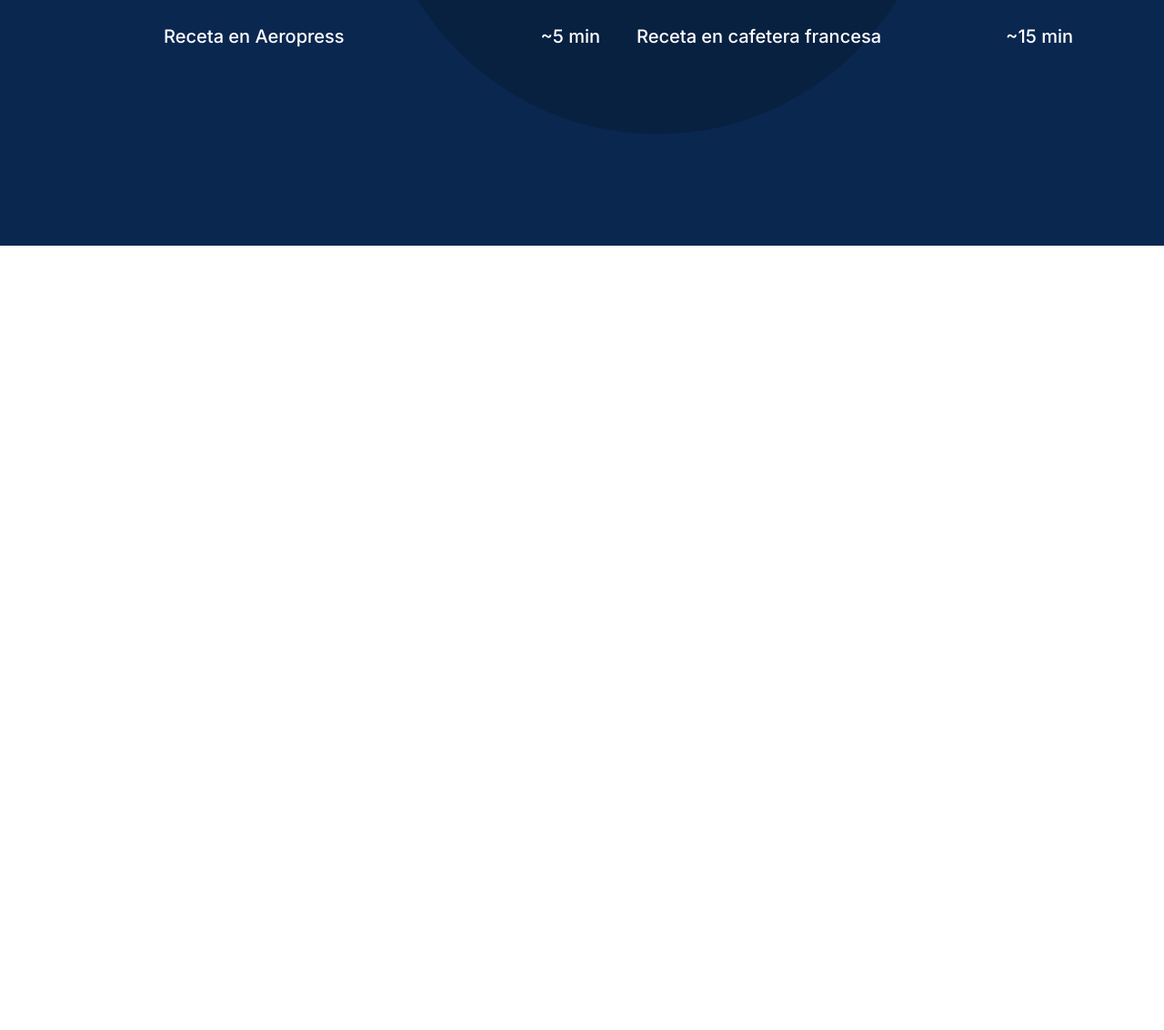
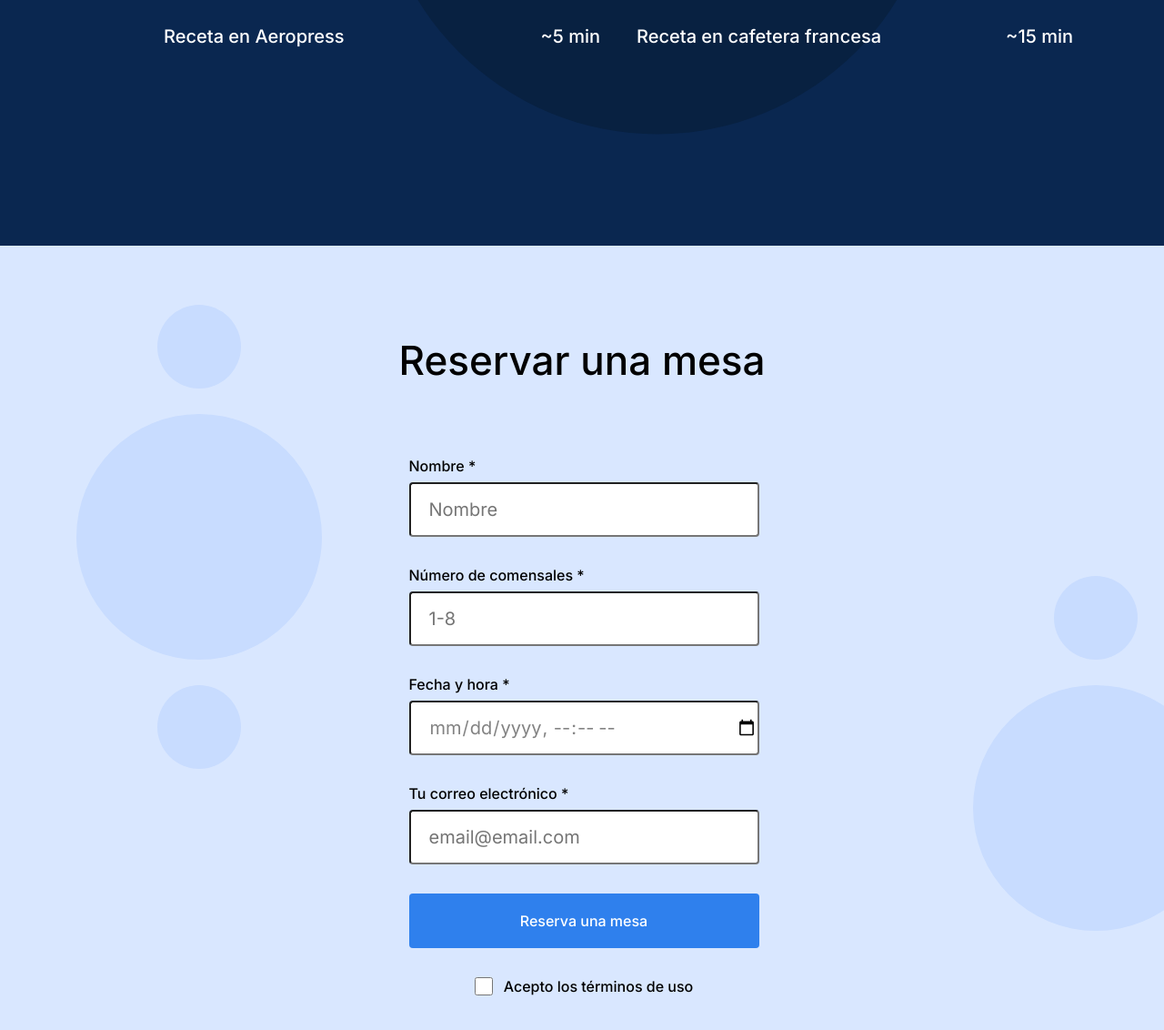
Before and after one commit to JeanCarlo1016/web_project_coffeeshop, a plain HTML site: page index.html in a window 1280 px wide. Shown: the part 1432-2564 px from the top of the page at 91% size. Before the commit the page ends 1702 px from the top, so only its background shows below. Drawn offline with Linux system fonts and the light colour scheme.

Commit message:
Completado el stage3

```diff
--- a/index.html
+++ b/index.html
@@ -85,7 +85,34 @@
           </div>
         </div>
       </section>
-      <section class="reservation" id="reservation"></section>
+      <section class="reservation" id="reservation">
+        <h1 class="reservation__title">Reservar una mesa</h1>
+        <form class="reservation__form form">
+          <fieldset class="form__fieldset">
+            <label class="form__label">
+              Nombre *
+            </label>
+            <input class="form__input" type="text" placeholder="Nombre" required>
+            <label class="form__label">
+              Número de comensales *
+            </label>
+            <input class="form__input" type="number" min="1" max="8" placeholder="1-8" required>
+            <label class="form__label">
+              Fecha y hora *
+            </label>
+            <input class="form__input" type="datetime-local" required>
+            <label class="form__label">
+              Tu correo electrónico *
+            </label>
+            <input class="form__input" type="email" placeholder="email@email.com" required>
+            <button class="form__button" type="submit">Reserva una mesa</button>
+            <label class="form__label form__label-checkbox">
+              <input class="form__checkbox" type="checkbox" required>
+              Acepto los términos de uso
+            </label>
+          </fieldset>
+        </form>
+      </section>
     </main>
     <footer class="footer"></footer>
   </div>
--- a/pages/index.css
+++ b/pages/index.css
@@ -169,3 +169,78 @@ iframe {
   font-size: 20px;
   line-height: 30px;
 }
+
+.reservation {
+  display: flex;
+  flex-direction: column;
+  align-items: center;
+  background-color: #D9E7FF;
+  background-image: url(/images/background_reservation.svg);
+  background-repeat: no-repeat;
+  background-size: cover;
+}
+
+.reservation__title {
+  padding: 100px 0 80px;
+  font-weight: 500;
+  font-size: 44px;
+  line-height: 52px;
+}
+
+.reservation__form {
+  max-width: 385px;
+}
+
+.form__fieldset {
+  display: flex;
+  flex-direction: column;
+  border: none;
+  padding: 0;
+  width: 385px;
+  margin-bottom: 120px;
+}
+
+.form__label {
+  margin-bottom: 8px;
+  font-weight: 500;
+  line-height: 20px;
+}
+
+.form__input {
+  box-sizing: border-box;
+  border-radius: 4px;
+  height: 60px;
+  margin-bottom: 32px;
+  padding-left: 20px;
+  font-size: 20px;
+  line-height: 30px;
+  color: #838383;
+}
+
+.form__button {
+  background-color: #2f80ed;
+  color: #fff;
+  border-radius: 4px;
+  height: 60px;
+  margin-bottom: 32px;
+  font-weight: 500;
+  line-height: 20px;
+  border: none;
+}
+
+.form__button:hover {
+  opacity: 0.7;
+}
+
+.form__label-checkbox {
+  display: flex;
+  justify-content: center;
+  gap: 12px;
+  margin: 0;
+}
+
+.form__checkbox {
+  border-radius: 2px;
+  width: 20px;
+  height: 20px;
+}
```
